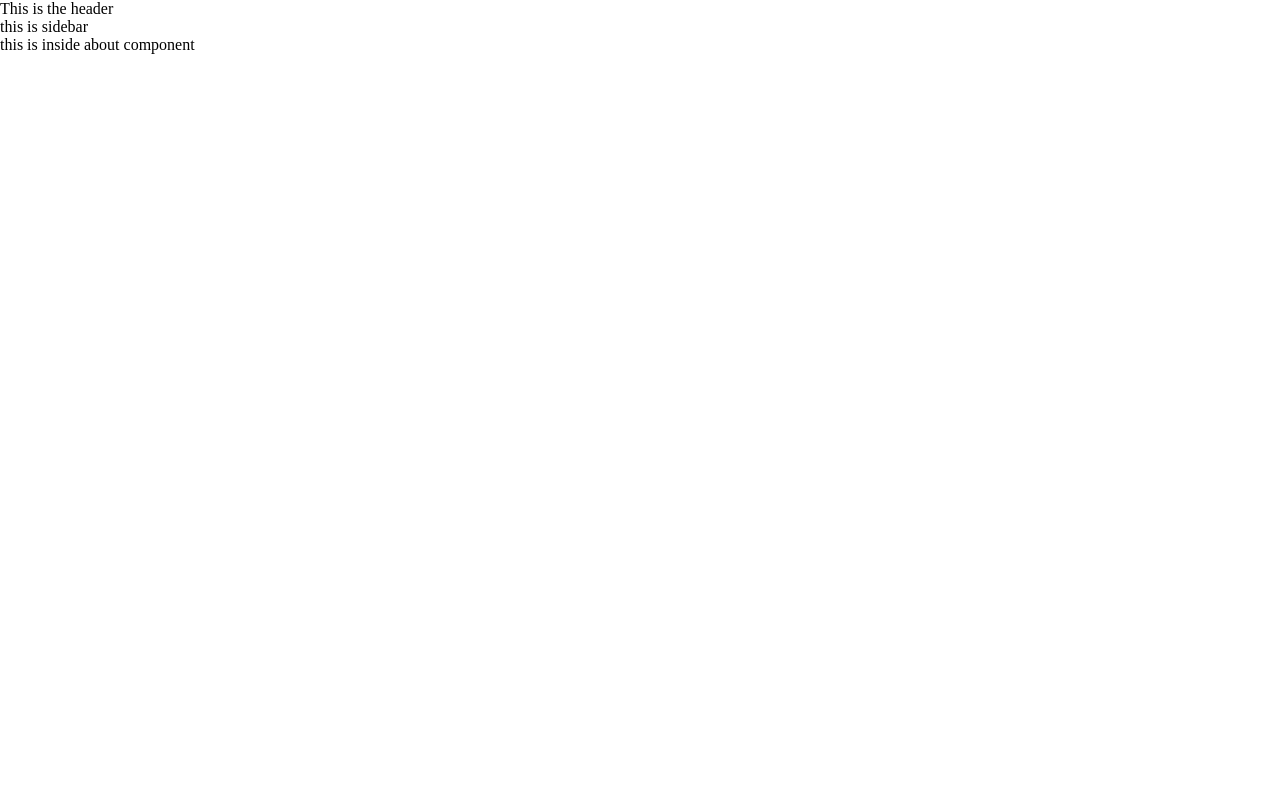
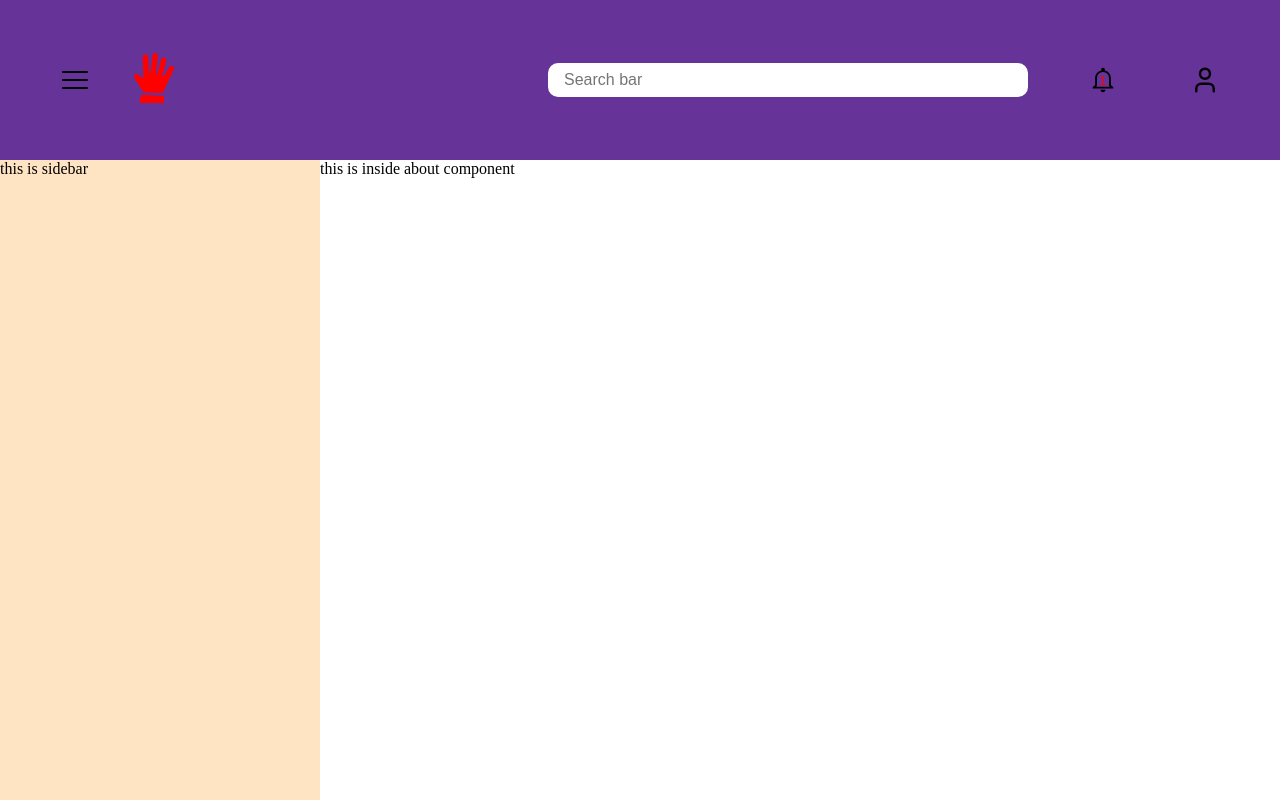
Before and after one commit to ZahinRakin/SolveSpace, a React (Vite) app: page /SolveSpace/about in a window 1280 px wide. Built offline with nearby package versions, Linux system fonts and the light colour scheme.

Commit message:
absolute trash of a layout.

```diff
--- a/package.json
+++ b/package.json
@@ -15,6 +15,7 @@
   "dependencies": {
     "react": "^18.3.1",
     "react-dom": "^18.3.1",
+    "react-icons": "^5.3.0",
     "react-router-dom": "^6.26.2"
   },
   "devDependencies": {
--- a/src/index.css
+++ b/src/index.css
@@ -1,4 +1,69 @@
-body{
+*,
+*::before,
+*::after,
+input {
+  box-sizing: border-box;
+}
+
+* {
   margin: 0;
   padding: 0;
 }
+
+:root {
+  --header-height: 10rem;
+  --sidebar-width: 20rem;
+  --side-padding: 3rem;
+  --logo-height: 50px;
+  --svg-height: 30px;
+  --bg-clr-btn-dark:rgba(0, 0, 0, 0.15);
+  --vh: 100vh;
+  --accent-color: red;
+  --caret-color: red;
+  --inpt-max-width: 30rem;
+  --inpt-min-width: 10rem;
+  --btn-padding: 12px;
+  --notice-cnt-clr: red; /*notification counter color*/
+}
+
+
+.button {
+  background-color: transparent;
+  border: none;
+  position: relative;
+  aspect-ratio: 1;
+  padding: .2rem;
+  border-radius: 100%;
+  display: grid;
+  place-items: center;
+  cursor: pointer;
+
+  padding: var(--btn-padding);
+
+  svg {
+    font-size: var(--svg-height);
+  }
+
+  .tooltip {
+    position: absolute;
+    top: 120%;
+
+    background-color:transparent;
+    color: transparent;
+
+    border-radius: 5px;
+    padding: .5rem 1rem;
+
+    pointer-events: none;
+  }
+}
+
+.button:hover {
+  background-color: var(--bg-clr-btn-dark);
+  .tooltip {
+    transition: 2s ease;
+
+    background-color: var(--bg-clr-btn-dark);
+    color: black;
+  }
+}
--- a/src/pages/Root/Root.jsx
+++ b/src/pages/Root/Root.jsx
@@ -1,15 +1,59 @@
 import styles from './Root.module.css'
 
+import { useRef } from 'react';
 import { Outlet } from 'react-router-dom';
 
+import { RxHamburgerMenu } from "react-icons/rx";
+import redHandLogo from "../../../public/svg/just-hand-red.svg";
+import blackHandLogo from "../../../public/svg/just-hand-black.svg";
+import whiteHandLogo from "../../../public/svg/just-hand-white.svg";
+import { IoMdNotificationsOutline } from "react-icons/io";
+import { LuUser } from "react-icons/lu";
+
+
 export default function Root(){
+  const sidebarRef = useRef(null);
+
+  function toggleSidebar(){
+    console.log("menu button pressed.");
+    console.log(sidebarRef);
+    const sidebarElem = sidebarRef.current;
+    sidebarElem.classList.toggle(styles.hidden);
+  }
+
   return (
     <div className={`${styles.container}`}>
-      <header className={`${styles.header}`}>This is the header</header>
-      <div className={`${styles.sidebar}`}>
+      <header className={`${styles.header}`}>
+        <div className={`${styles[`start-part`]}`}>
+          <button onClick={toggleSidebar} className={`button`}>
+            <RxHamburgerMenu/>
+            <div className="tooltip">
+              menu
+            </div>
+          </button>
+          <div className="logo">
+            <img src={redHandLogo} alt="logo" className={styles["header-logo"]}/>
+          </div>
+        </div>
+        <input type="text" placeholder='Search bar' />
+        <button className="button">
+          <IoMdNotificationsOutline />
+          <div className={styles["notifications-count"]}>
+            1
+          </div>
+          <div className="tooltip">
+            notifications
+          </div>
+        </button>
+        <button className="button">
+          <LuUser />
+          {/**if you want to add tooltip for the user */}
+        </button>
+      </header>
+      <div className={`${styles.sidebar}`} ref={sidebarRef}>
         this is sidebar
       </div>
-      <div className={`${styles.header}`}>
+      <div className={`${styles.details}`}>
         <Outlet />
       </div>
     </div>
--- a/src/pages/Root/Root.module.css
+++ b/src/pages/Root/Root.module.css
@@ -1,7 +1,70 @@
 .container {
+  display: grid;
+  grid-template-columns: auto 1fr;
   grid-template-areas:
     "header header"
-    "sidebar main"
+    "sidebar details"
   ;
-  min-height: 100vh;
 }
+
+/*header css*/
+.header{
+  height: var(--header-height);
+  grid-area: header;
+  background-color: rebeccapurple;
+
+  display: flex;
+  align-items: center;
+  gap: 3rem;
+
+  padding: 0 var(--side-padding);
+
+  input {
+    flex: 1;
+    flex-grow: 1;
+    max-width: var(--inpt-max-width);
+    min-width: var(--inpt-min-width);
+
+    padding: 0.5rem 1rem;
+    border-radius: 10px;
+    border: none;
+    outline-color: red;
+    caret-color: var(--caret-color);
+    font-size: 1rem;
+  }
+}
+.start-part {
+  margin-right: auto;
+
+  display: grid;
+  grid-template-columns: auto 1fr;
+  width: calc(var(--sidebar-width) - var(--side-padding));
+  gap: 2rem;
+}
+.header-logo {
+  height: var(--logo-height);
+}
+.notifications-count {
+  position: absolute;
+  color: var(--notice-cnt-clr);
+}
+
+/*sidebar css*/
+.sidebar {
+  min-height: calc(var(--vh) - var(--header-height));
+  width: var(--sidebar-width);
+  grid-area: sidebar;
+  background-color: bisque;
+  transition: .3s ease;
+  text-wrap: nowrap;
+}
+.hidden {
+  width: 0;
+  overflow: hidden;
+}
+
+/*details css*/
+.details{
+  grid-area: details;
+  overflow-y: auto;
+}
```
Also changed, not shown: 1 other file (tests, documents, lock files or other folders).
